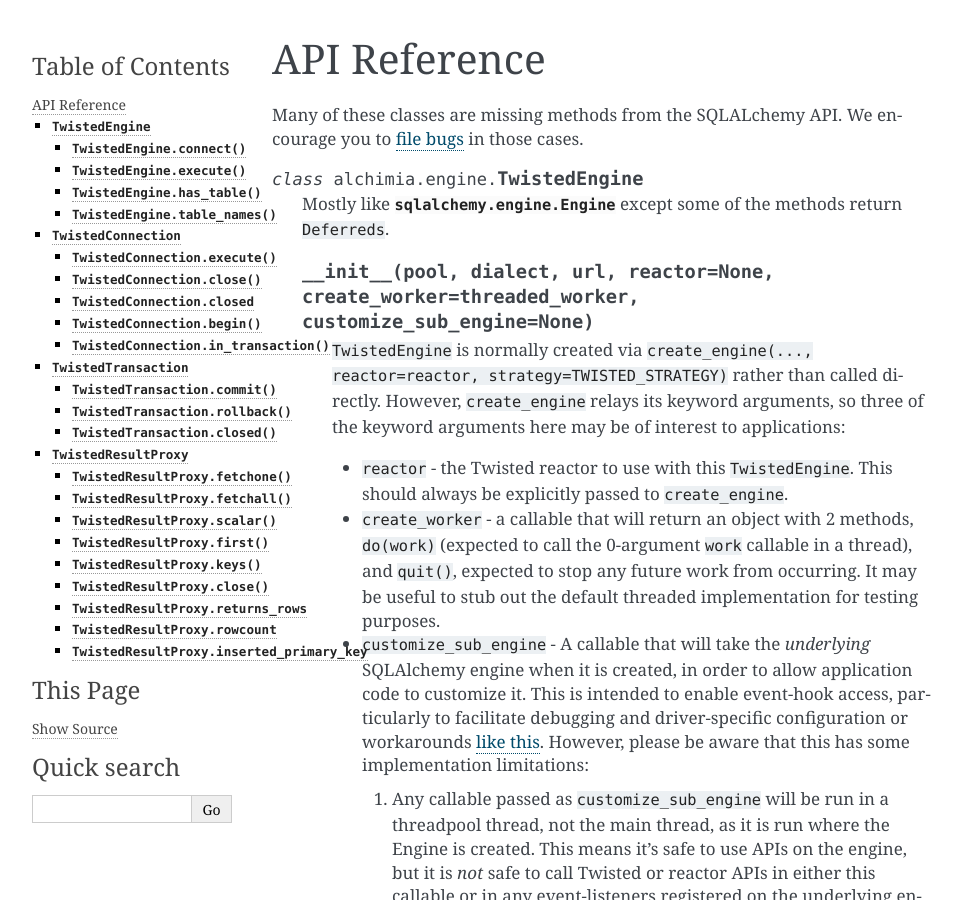
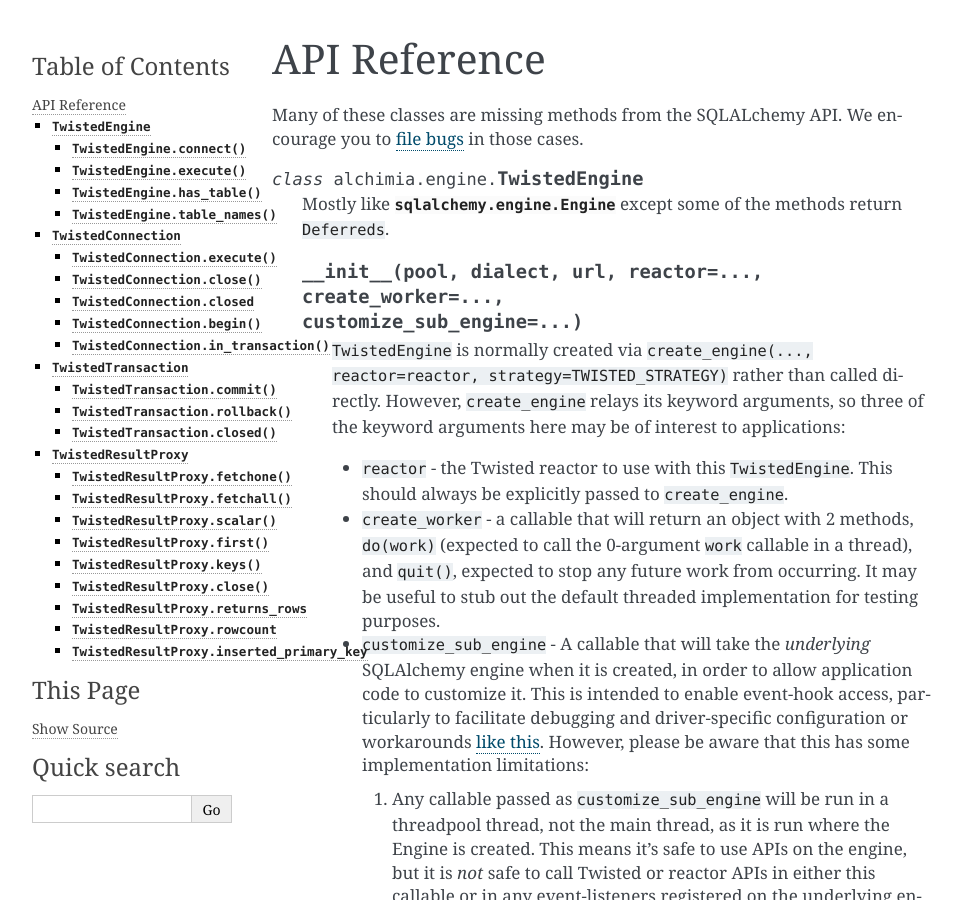
Before and after one commit to alex/alchimia, a Sphinx documentation site: the page built from docs/api-reference.rst, in a window 1280 px wide and 900 px high. Shown: the whole window, without its empty margins (148-1103 px from the left). Built offline with Sphinx 7.4.7, drawn with Linux system fonts in a browser that asks for light colours.

Commit message:
elide uninteresting specific default values

```diff
--- a/docs/api-reference.rst
+++ b/docs/api-reference.rst
@@ -12,8 +12,8 @@
     Mostly like :class:`sqlalchemy.engine.Engine` except some of the methods
     return ``Deferreds``.
 
-    .. method:: __init__(pool, dialect, url, reactor=None,
-                create_worker=threaded_worker, customize_sub_engine=None)
+    .. method:: __init__(pool, dialect, url, reactor=..., create_worker=...,
+                         customize_sub_engine=...)
 
        ``TwistedEngine`` is normally created via ``create_engine(...,
        reactor=reactor, strategy=TWISTED_STRATEGY)`` rather than called
```
